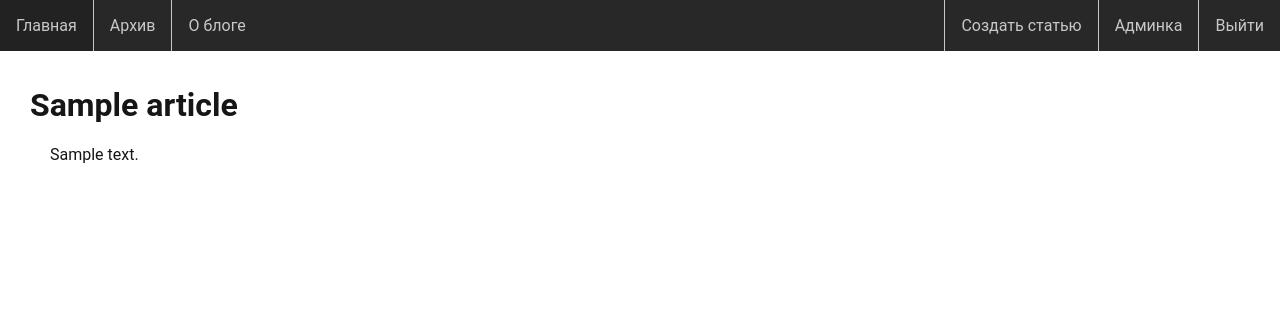
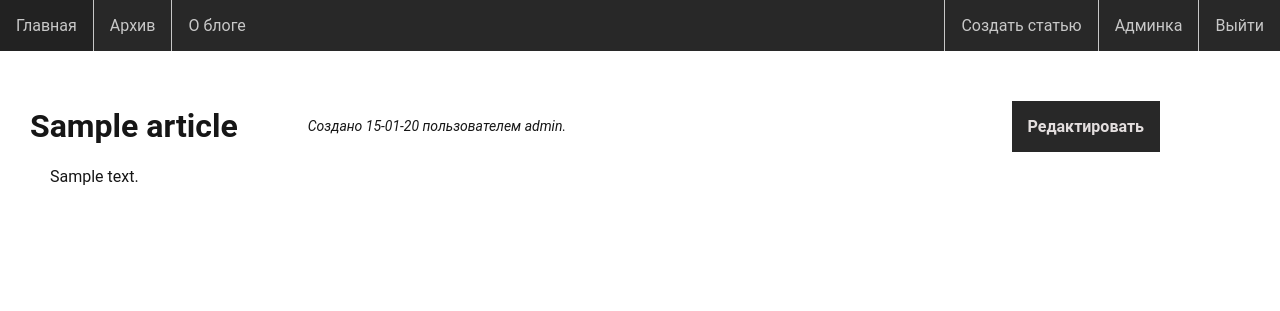
Before and after one commit to NipisAlqizam/simple_flask_blog, a Flask app: page /article/1 in a window 1280 px wide. Shown: the top 311 px of the page. Run offline with Flask 2, Linux system fonts and the light colour scheme; the visitor is signed in with stand-in values (Sample User, id 1); data comes from the database, SQL or seed files in the repository; tables that the repository leaves empty hold one stand-in row (values such as "Sample post").

Commit message:
Есть возможность редачить статьи + автор теперь показывается.

```diff
--- a/app.py
+++ b/app.py
@@ -41,7 +41,8 @@ def create():
 def submit():
     if 'is_author' not in session or not session['is_author']:
         abort(403)
-    db.create_article(request.form['title'], request.form['text'], session['username'])
+    db.create_article(request.form['title'],
+                      request.form['text'], session['username'])
     return redirect(url_for('create'))
 
 
@@ -50,11 +51,18 @@ def edit(id):
     article = db.get_article_by_id(id)
     if article == None:
         abort(404)
+    if 'username' not in session or (article.author.username != session['username'] and not session['is_admin']):
+        abort(403)
     return render_template('edit.html', id=article.id, title=article.title, text=article.text)
 
 
 @app.route('/update/<id>', methods=['POST'])
 def update(id):
+    article = db.get_article_by_id(id)
+    if article == None:
+        abort(404)
+    if 'username' not in session or (article.author.username != session['username'] and not session['is_admin']):
+        abort(403)
     db.update_article(id, request.form['title'], request.form['text'])
     return redirect(url_for('article', id=id))
 
@@ -112,7 +120,8 @@ def article(id):
     article = db.get_article_by_id(id)
     if article == None:
         abort(404)
-    return render_template('article.html', title=article.title, text=article.text)
+    created_date = article.created.strftime('%d-%m-%y')
+    return render_template('article.html', title=article.title, text=article.text, date=created_date, author=article.author.username, id=article.id)
 
 
 if __name__ == '__main__':
--- a/db.py
+++ b/db.py
@@ -13,14 +13,16 @@ Base.query = db_session.query_property()
 def create_article(title: str, text: str, authorname: str):
     from models import Article, User
     author = User.query.filter_by(username=authorname).first()
-    new_article = Article(title=title, text=text, created=datetime.now(), author=author)
+    new_article = Article(title=title, text=text,
+                          created=datetime.now(), author=author)
     db_session.add(new_article)
     db_session.commit()
 
 
-def create_user(name: str, password: str, is_author:bool = False, is_admin:bool = False):
+def create_user(name: str, password: str, is_author: bool = False, is_admin: bool = False):
     from models import User
-    user = User(username=name, password=get_password_hash(password), is_author=is_author, is_admin=is_admin)
+    user = User(username=name, password=get_password_hash(
+        password), is_author=is_author, is_admin=is_admin)
     db_session.add(user)
     db_session.commit()
 
@@ -42,7 +44,9 @@ def get_articles_preview():
         title = article.title
         text = get_preview(article.text)
         date = article.created.strftime('%d-%m-%y')
-        res.append({'id': id, 'title': title, 'text': text, 'created': date})
+        author = article.author.username
+        res.append({'id': id, 'title': title, 'text': text,
+                    'created': date, 'author': author})
     return res[::-1]
 
 
@@ -95,7 +99,6 @@ def get_password_hash(password: str) -> str:
     return hash
 
 
-
 def init_db():
     import models
     Base.metadata.create_all(engine)
@@ -103,6 +106,5 @@ def init_db():
         create_user('admin', 'admin', True, True)
 
 
-
 if __name__ == '__main__':
     init_db()
--- a/static/article.css
+++ b/static/article.css
@@ -1,3 +1,30 @@
 article {
   white-space: pre-wrap;
 }
+
+.info {
+  font-size: 0.875em;
+  font-style: italic;
+  margin-left: 5em;
+}
+
+.title-wrapper {
+  display: -webkit-flex;
+  display: -ms-flex;
+  display: flex;
+  align-items: center;
+}
+
+.update {
+  margin-left: auto;
+  text-decoration: none;
+  color: #e3dede;
+  background: #282828;
+  font-weight: bold;
+  padding: 1em;
+}
+
+.update:hover {
+  background: #e3dede;
+  color: #282828;
+}
--- a/templates/article.html
+++ b/templates/article.html
@@ -9,6 +9,14 @@
 {% endblock %}
 
 {% block content %}
-<h1>{{title}}</h1>
+<div class="title-wrapper">
+  <h1>{{title}}</h1>
+  <div class="info">
+    Создано {{date}} пользователем {{author}}.
+  </div>
+  {% if session['username'] == author or session['is_admin'] %}
+    <a href="{{url_for('edit', id=id)}}" class="update">Редактировать</a>
+  {% endif %}
+</div>
 <article>{{text}}</article>
 {% endblock %}
--- a/templates/main.html
+++ b/templates/main.html
@@ -12,7 +12,7 @@
 <div class="card">
   <div class="title">
     <h2>{{article['title']}}</h2>
-    <div class="created">Создано {{article['created']}}</div>
+    <div class="created">Создано {{article['created']}} пользователем {{article['author']}}</div>
   </div>
   <p>{{article['text']}}</p>
   <a href="/article/{{article['id']}}">Читать далее</a>
```
